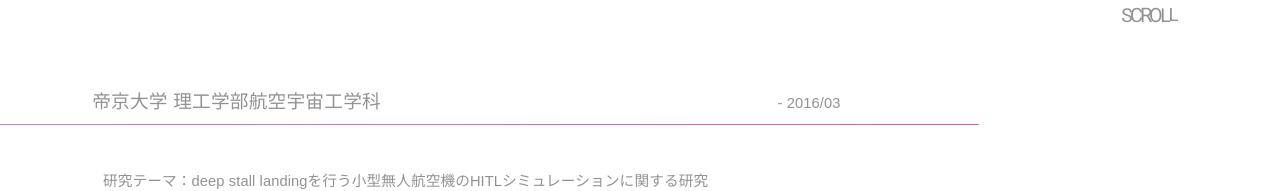
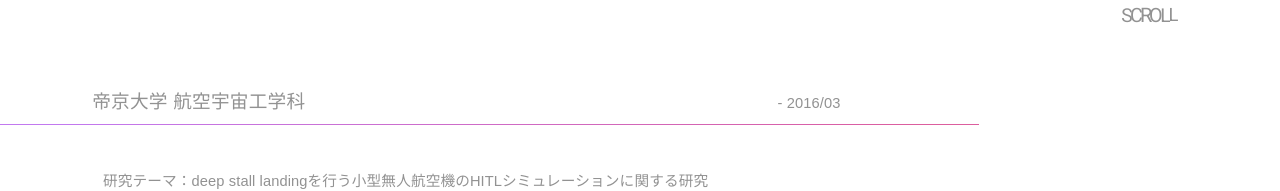
Before and after one commit to keita-f-sato/keita-f-sato.github.io, a Nuxt app: page /work in a window 1280 px wide. Shown: the part 736-927 px from the top of the page. Built offline with nearby package versions, Linux system fonts and the light colour scheme; a web font is replaced by a local one.

Commit message:
全体の微調整

```diff
--- a/pages/work.vue
+++ b/pages/work.vue
@@ -14,7 +14,7 @@
                   </v-card>
                   <v-card tile flat v-bind:class="[$vuetify.breakpoint.smAndDown === true ? 'aerospace-card sm' : 'aerospace-card']">
                       <v-card-title v-bind:class="[$vuetify.breakpoint.smAndDown === true ? 'aerospace-title sm' : 'aerospace-title']">
-                        帝京大学 理工学部航空宇宙工学科
+                        帝京大学 航空宇宙工学科
                       </v-card-title>
                       <div class="earo-bar" />
                       <v-card-text v-bind:class="[$vuetify.breakpoint.smAndDown === true ? 'aerospace-day sm' : 'aerospace-day']">
```
